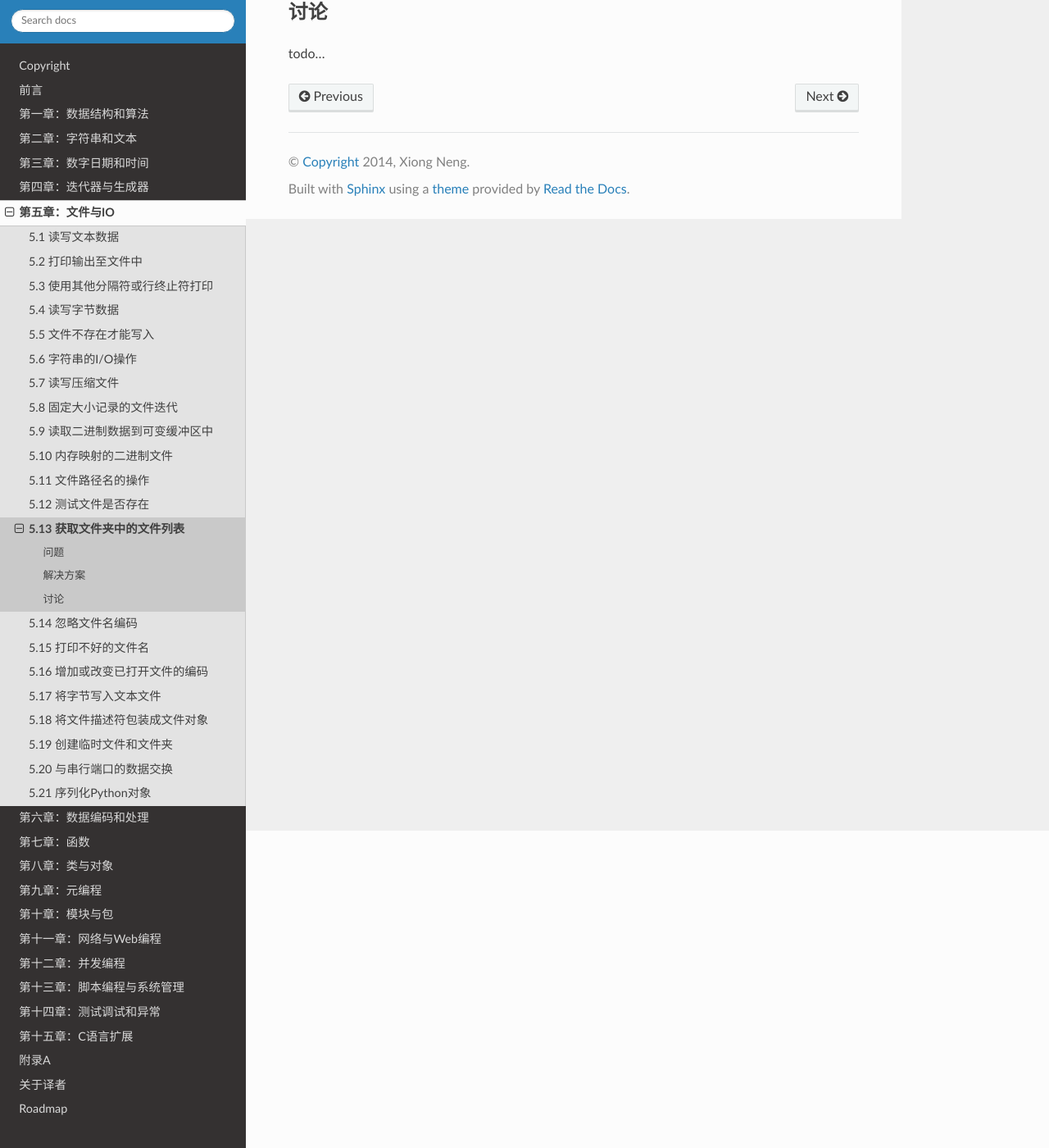
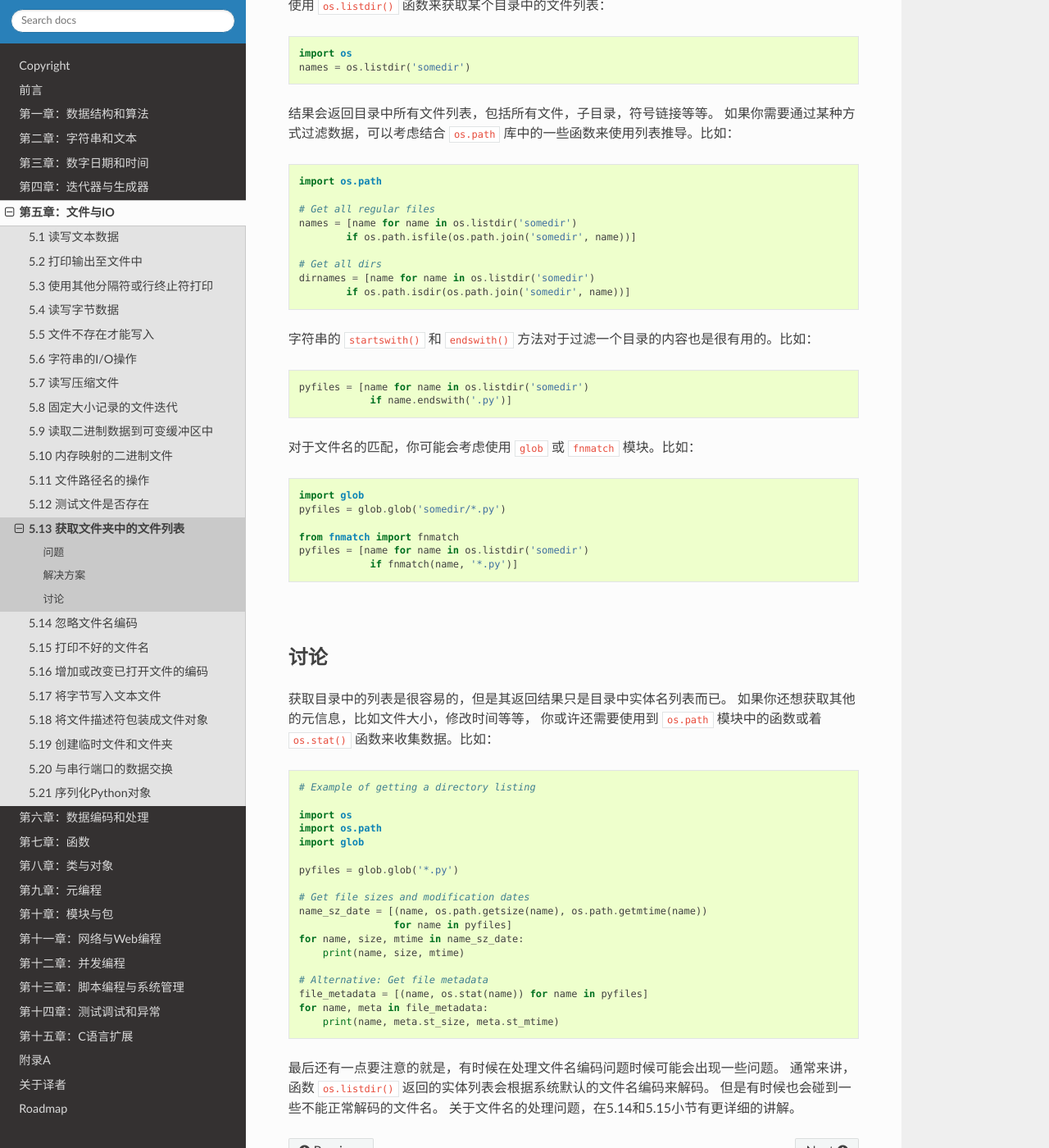
Before and after one commit to yidao620c/python3-cookbook, a Sphinx documentation site: the page built from source/c05/p13_get_directory_listing.rst, in a window 1280 px wide and 1400 px high, scrolled down 387 px. Shown: the whole window at 82% size. Built offline with Sphinx 7.4.7 and the Read the Docs theme 2.0.0, drawn with Linux system fonts in a browser that asks for light colours; some of the changed text lies outside the part shown.

Commit message:
5.13小节完成

```diff
--- a/source/c05/p13_get_directory_listing.rst
+++ b/source/c05/p13_get_directory_listing.rst
@@ -5,14 +5,84 @@
 ----------
 问题
 ----------
-todo...
+你想获取文件系统中某个目录下的所有文件列表。
+
+|
 
 ----------
 解决方案
 ----------
-todo...
+使用 ``os.listdir()`` 函数来获取某个目录中的文件列表：
+
+.. code-block:: python
+
+    import os
+    names = os.listdir('somedir')
+
+结果会返回目录中所有文件列表，包括所有文件，子目录，符号链接等等。
+如果你需要通过某种方式过滤数据，可以考虑结合 ``os.path`` 库中的一些函数来使用列表推导。比如：
+
+.. code-block:: python
+
+    import os.path
+
+    # Get all regular files
+    names = [name for name in os.listdir('somedir')
+            if os.path.isfile(os.path.join('somedir', name))]
+
+    # Get all dirs
+    dirnames = [name for name in os.listdir('somedir')
+            if os.path.isdir(os.path.join('somedir', name))]
+
+字符串的 ``startswith()`` 和 ``endswith()`` 方法对于过滤一个目录的内容也是很有用的。比如：
+
+.. code-block:: python
+
+    pyfiles = [name for name in os.listdir('somedir')
+                if name.endswith('.py')]
+
+对于文件名的匹配，你可能会考虑使用 ``glob`` 或 ``fnmatch`` 模块。比如：
+
+.. code-block:: python
+
+    import glob
+    pyfiles = glob.glob('somedir/*.py')
+
+    from fnmatch import fnmatch
+    pyfiles = [name for name in os.listdir('somedir')
+                if fnmatch(name, '*.py')]
+
+|
 
 ----------
 讨论
 ----------
-todo...
+获取目录中的列表是很容易的，但是其返回结果只是目录中实体名列表而已。
+如果你还想获取其他的元信息，比如文件大小，修改时间等等，
+你或许还需要使用到 ``os.path`` 模块中的函数或着 ``os.stat()`` 函数来收集数据。比如：
+
+.. code-block:: python
+
+    # Example of getting a directory listing
+
+    import os
+    import os.path
+    import glob
+
+    pyfiles = glob.glob('*.py')
+
+    # Get file sizes and modification dates
+    name_sz_date = [(name, os.path.getsize(name), os.path.getmtime(name))
+                    for name in pyfiles]
+    for name, size, mtime in name_sz_date:
+        print(name, size, mtime)
+
+    # Alternative: Get file metadata
+    file_metadata = [(name, os.stat(name)) for name in pyfiles]
+    for name, meta in file_metadata:
+        print(name, meta.st_size, meta.st_mtime)
+
+最后还有一点要注意的就是，有时候在处理文件名编码问题时候可能会出现一些问题。
+通常来讲，函数 ``os.listdir()`` 返回的实体列表会根据系统默认的文件名编码来解码。
+但是有时候也会碰到一些不能正常解码的文件名。
+关于文件名的处理问题，在5.14和5.15小节有更详细的讲解。
```
Also changed, not shown: 1 other file.
